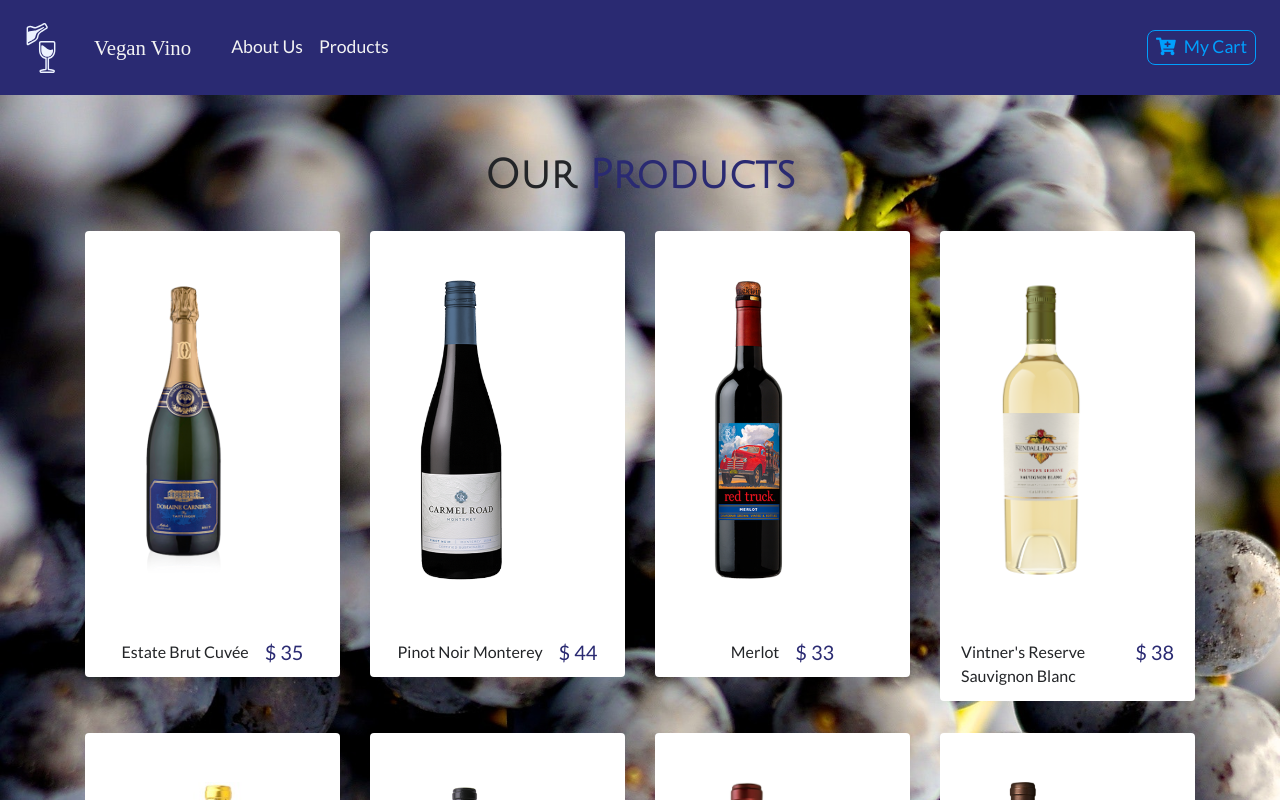
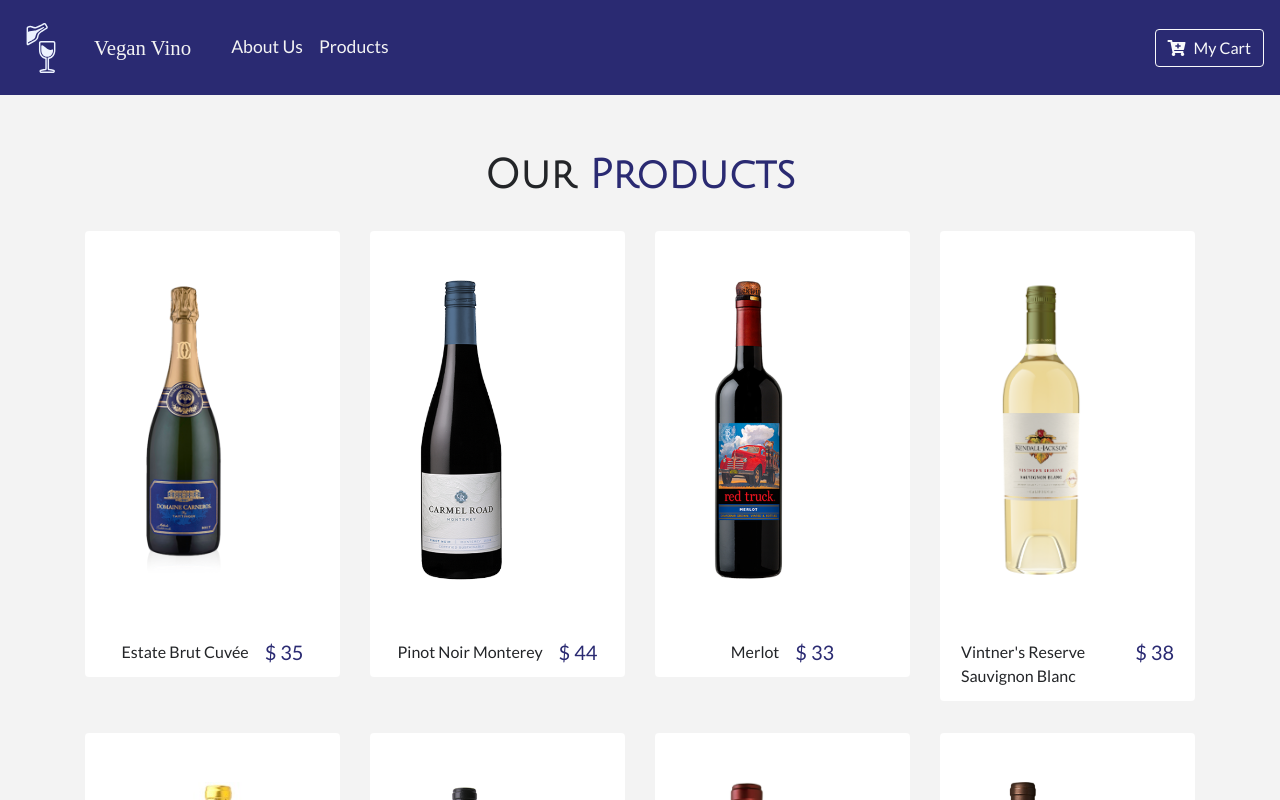
Before and after one commit to lesore0789/react-wine-store, a React (Create React App) app: page /products in a window 1280 px wide. Shown: the top 800 px of the page. Built offline with nearby package versions, Linux system fonts and the light colour scheme; a web font is replaced by a local one.

Commit message:
Small style changes

```diff
--- a/src/App.css
+++ b/src/App.css
@@ -79,11 +79,3 @@
   background-color: rgba(0, 0, 0, 0.377);
   height: 85vh;
 }
-.product{
-  background-image: url('./img/vino4.jpg');
-  background-size: cover;
-  background-repeat: repeat;
-  background-attachment: fixed;
-
-
-}
--- a/src/components/AboutUs.js
+++ b/src/components/AboutUs.js
@@ -13,8 +13,10 @@
                     <h5 className='pt-3 pl-5'>
                         I invite you to visit the
                         <Link to='/products'> Products </Link>
-                        page, put items in the cart, and proceed to checkout and 'pay' via PayPal. The dummy email and password you can use is:
+                        page, put items in the cart,
                     </h5>
+                    <h5>and proceed to checkout and 'pay' via PayPal. </h5>
+                    <h5>The dummy email and password you can use is:</h5>
                     <h5>Email: lesore0789-buyer@yahoo.com</h5>
                     <h5>Password: sandbox100</h5>
                   </div>
--- a/src/components/Button.js
+++ b/src/components/Button.js
@@ -12,7 +12,7 @@
 padding: 0.2rem 0.5rem;
 cursor: pointer;
 margin: 0.2rem 0.5rem 0.2rem 0;
-transition: all 0.5s ease-in-out;
+transition: all 0.2s ease-in-out;
 &:hover{
     background: ${prop => prop.cart ? "var(--mainYellow)" : "var(--lightBlue)"};
     color: var(--mainBlue);
--- a/src/components/Home.js
+++ b/src/components/Home.js
@@ -8,7 +8,9 @@
         <h1 className='display-3 text-title-big pr-3'>Vegan Vino</h1>
         <h3 className='text-title-reg pt-3 pr-3'>A place for happy grapes</h3>
         <h5>
-            <Link to='/about'>Learn More</Link>
+            <Link to='/about'>
+            <button type="button" className="btn btn-outline-dark">Learn More</button>
+            </Link>
         </h5>
       </div>
     )
--- a/src/components/Navbar.js
+++ b/src/components/Navbar.js
@@ -29,12 +29,13 @@
                     </li>
                 </ul>
                 <Link to='/cart' className="ml-auto">
-                    <ButtonContainer>
-                        <span className="mr-2">
-                            <i className="fas fa-cart-plus" />
-                        </span>
-                        my cart
-                    </ButtonContainer>
+                <button type="button" class="btn btn-outline-light">
+                    <span className="mr-2">
+                        <i className="fas fa-cart-plus" />
+                    </span>
+                        My Cart
+                </button>
+
                 </Link>
             </NavWrapper>
         )
```
